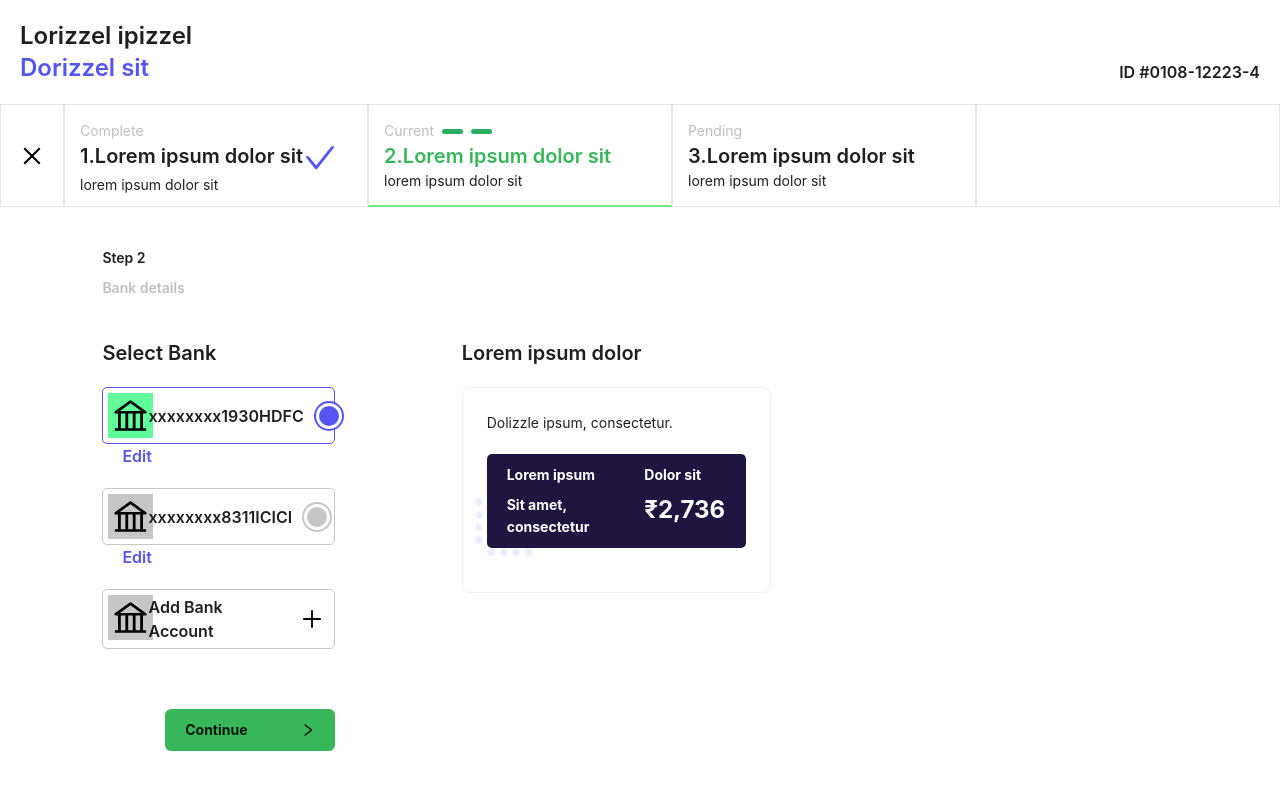
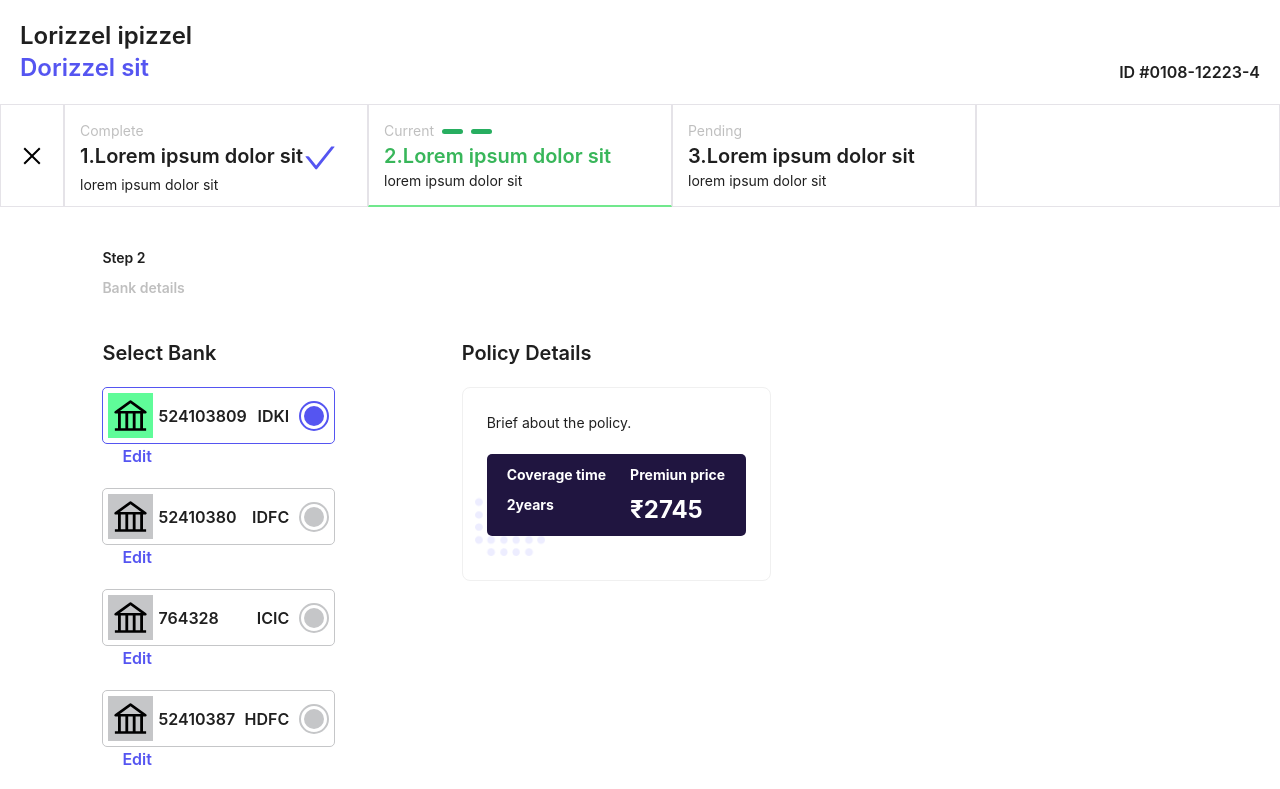
Before and after one commit to ritik07/pannel, a React (Create React App) app: page /claim/step-3/part-2 in a window 1280 px wide. Shown: the top 789 px of the page. Built offline with nearby package versions, Linux system fonts and the light colour scheme.

Commit message:
TASK:bank detail add/edit and create flow added;DONE:100;TIME:1hr 45min

```diff
--- a/src/components/form/form-container/step-3/part-1/part-1.tsx
+++ b/src/components/form/form-container/step-3/part-1/part-1.tsx
@@ -18,16 +18,52 @@ import { setNestedProgress } from "../../../../../redux/actions/tabProgress";
 const { Text, Title } = Typography;
 
 const Part1 = () => {
+  /**
+   * @initialize
+   */
   const dispatch: Function = useDispatch();
   const navigate = useNavigate();
 
-  useEffect(() => {
-    dispatch(setNestedProgress(1));
-  }, []);
-
+  /**
+   * @selectors
+   */
   const nestedProgress = useSelector(
     (state: any) => state.nestedTabProgress.nestedTabProgress
   );
+  const pannelData = useSelector((state: any) => state.pannelData.pannelData);
+
+  function maskingString(str: string, start: number, end: number) {
+    if (
+      !str ||
+      start < 0 ||
+      start >= str.length ||
+      end < 0 ||
+      end > str.length ||
+      start >= end
+    ) {
+      return str;
+    }
+    const maskLength = end - start;
+    const maskedStr =
+      str.substring(0, start) + "*".repeat(maskLength) + str.substring(end);
+    return maskedStr;
+  }
+  useEffect(() => {
+    dispatch(setNestedProgress(1));
+    /**
+     * @Logic check if it is edit mode
+     */
+    console.log("pannelData", pannelData);
+    let isEdit = pannelData.editBank;
+    if (isEdit) {
+      isEdit.Account_Number = maskingString(
+        isEdit.Account_Number,
+        0,
+        isEdit.Account_Number.length - 3
+      );
+      form.setFieldsValue(pannelData.editBank);
+    }
+  }, []);
 
   const [form] = Form.useForm();
 
@@ -74,14 +110,18 @@ const Part1 = () => {
           <Title level={4}>Add Bank Details</Title>
           <Card className="cs-tm-10 cs-bg-fff">
             <Form layout="vertical" form={form}>
-              <Form.Item label="Name on the Account" required name={"name"}>
+              <Form.Item
+                label="Name on the Account"
+                required
+                name={"Account_Name"}
+              >
                 <Input placeholder="Name on the account" />
               </Form.Item>
 
               <Form.Item
                 label="Account Number"
                 required
-                name={"account_number"}
+                name={"Account_Number"}
               >
                 <InputNumber
                   style={{ width: "100%" }}
@@ -92,7 +132,7 @@ const Part1 = () => {
               <Form.Item
                 label="Verify Account Number"
                 required
-                name={"verify_account_number"}
+                name={"Account_Number"}
               >
                 <InputNumber
                   style={{ width: "100%" }}
@@ -100,7 +140,7 @@ const Part1 = () => {
                 />
               </Form.Item>
 
-              <Form.Item name={"ifsc_cdoe"} label="IFSC Code" required>
+              <Form.Item name={"Ifsc_Code"} label="IFSC Code" required>
                 <Input placeholder="IFSC" />
               </Form.Item>
             </Form>
--- a/src/components/form/form-container/step-3/part-2/part-2.tsx
+++ b/src/components/form/form-container/step-3/part-2/part-2.tsx
@@ -1,32 +1,53 @@
 import React, { useEffect } from "react";
-import {
-  Card,
-  Col,
-  Form,
-  Input,
-  InputNumber,
-  Row,
-  Space,
-  Typography,
-} from "antd";
+import { Col, Row, Space, Typography } from "antd";
 import SelectBankButton from "./select-bank-button/select-bank-button";
 import ButtonContinue from "../../../../button-continue/button-continue";
 import PriceView from "./price-view/price-view";
-import { useDispatch } from "react-redux";
+import { useDispatch, useSelector } from "react-redux";
 import {
   setProgress,
   setNestedProgress,
+  setPannelData,
 } from "../../../../../redux/actions/tabProgress";
 import { useNavigate } from "react-router-dom";
 
 const { Text, Title } = Typography;
 
 const Part2 = () => {
+  /**
+   * @initialize
+   */
   const navigate = useNavigate();
   const dispatch: Function = useDispatch();
 
+  /**
+   * @selectors
+   */
+  const pannelData = useSelector((state: any) => state.pannelData.pannelData);
+
   useEffect(() => {
     dispatch(setNestedProgress(3));
+    /**
+     * @Logic clear editBank from session and redux once user comes here
+     */
+    let sessionUserData: any = sessionStorage.getItem("userData");
+    let temp = JSON.parse(sessionUserData);
+    sessionStorage.setItem(
+      "userData",
+      JSON.stringify({
+        ...temp,
+        editBank: undefined,
+      })
+    );
+    /**
+     * sync redux with session storage
+     */
+    dispatch(
+      setPannelData({
+        ...temp,
+        editBank: undefined,
+      })
+    );
   }, []);
 
   const handleOnContinue = () => {
@@ -51,7 +72,7 @@ const Part2 = () => {
             <div>
               <Title level={4}>Select Bank</Title>
               <div className="cs-tm-20">
-                <SelectBankButton />
+                <SelectBankButton bankData={pannelData.account_details} />
               </div>
             </div>
             <Row>
@@ -70,7 +91,7 @@ const Part2 = () => {
         <Col span={1}></Col>
 
         <Col xl={7} sm={9} className="cs-tm-10">
-          <PriceView />
+          <PriceView policyData={pannelData.policy_details[0]} />
         </Col>
       </Row>
     </div>
--- a/src/components/form/form-container/step-3/part-2/price-view/price-view.tsx
+++ b/src/components/form/form-container/step-3/part-2/price-view/price-view.tsx
@@ -5,32 +5,40 @@ import bg from "../../.../../../assets/bg.png";
 
 const { Text, Title } = Typography;
 
-const PriceView = () => {
+interface IPriceView {
+  policyData: any;
+}
+
+const PriceView = ({ policyData }: IPriceView) => {
   return (
     <div>
       <Col span={24}>
         <Space direction="vertical">
-          <Title level={4}>Lorem ipsum dolor</Title>
+          <Title level={4}>Policy Details</Title>
         </Space>
 
         <div className="cs-tm-20">
           <Card className={CSS.container}>
-            <Text>Dolizzle ipsum, consectetur.</Text>
-            <div className={CSS.cs_feature_pricing_container + " cs-tm-20 cs-bm-20"}>
+            <Text>Brief about the policy.</Text>
+            <div
+              className={
+                CSS.cs_feature_pricing_container + " cs-tm-20 cs-bm-20"
+              }
+            >
               <Row gutter={[20, 20]}>
                 <Col span={12}>
                   <Space direction="vertical" className="cs-lm-10">
-                    <Text className="cs-clr-fff cs-fw-700">Lorem ipsum</Text>
+                    <Text className="cs-clr-fff cs-fw-700">Coverage time</Text>
                     <Text className="cs-clr-fff cs-fw-700">
-                      Sit amet, consectetur
+                      {policyData.coverage}
                     </Text>
                   </Space>
                 </Col>
                 <Col span={11} className="cs-dis-flex cs-jc-end">
                   <Space direction="vertical">
-                    <Text className="cs-clr-fff cs-fw-700">Dolor sit</Text>
+                    <Text className="cs-clr-fff cs-fw-700">Premiun price</Text>
                     <Title level={3} className="cs-clr-fff cs-fw-700">
-                      ₹2,736
+                      ₹{policyData.premium}
                     </Title>
                   </Space>
                 </Col>
--- a/src/components/form/form-container/step-3/part-2/select-bank-button/button-card.tsx
+++ b/src/components/form/form-container/step-3/part-2/select-bank-button/button-card.tsx
@@ -2,6 +2,9 @@ import React from "react";
 import { BankOutlined, PlusOutlined } from "@ant-design/icons";
 import CSS from "./select-bank-button.module.scss";
 import { Typography, Row, Col } from "antd";
+import { useNavigate } from "react-router-dom";
+import { useDispatch } from "react-redux";
+import { setPannelData } from "../../../../../../redux/actions/tabProgress";
 
 interface IButtonCard {
   data: any[];
@@ -12,16 +15,46 @@ interface IButtonCard {
 const { Text, Title } = Typography;
 
 const ButtonCard = ({ data, active, onSelect }: IButtonCard) => {
+  const navigate = useNavigate();
+  const dispatch: Function = useDispatch();
+
+  const handleEdit = (item: {}) => {
+    let sessionUserData: any = sessionStorage.getItem("userData");
+    let temp = JSON.parse(sessionUserData);
+    sessionStorage.setItem(
+      "userData",
+      JSON.stringify({
+        ...temp,
+        editBank: item,
+      })
+    );
+    /**
+     * sync redux with session storage
+     */
+    dispatch(
+      setPannelData({
+        ...temp,
+        editBank: item,
+      })
+    );
+    navigate("/claim/step-3/part-1");
+  };
+
+  const addNewBank = () => {
+    navigate("/claim/step-3/part-1");
+  };
+
   return (
     <div>
       {data.map((item) => {
         return (
-          <Row className="cs-bm-20" key={item.id}>
+          <Row className="cs-bm-20" key={item.Account_Number}>
             <Col
               span={20}
               onClick={() => onSelect(item.id)}
               className={`${
-                active === item.id
+                // active === item.id
+                item.active
                   ? CSS.cs_active_bank_card_container
                   : CSS.cs_bank_card_container
               } cs-cursor-pointer`}
@@ -31,7 +64,8 @@ const ButtonCard = ({ data, active, onSelect }: IButtonCard) => {
                   <BankOutlined
                     className={
                       `${
-                        active === item.id
+                        // active === item.id
+                        item.active
                           ? CSS.cs_active_button
                           : CSS.cs_inactive_button
                       }` + " cs-fs-35"
@@ -43,18 +77,19 @@ const ButtonCard = ({ data, active, onSelect }: IButtonCard) => {
                   span={20}
                   className="cs-dis-flex cs-center cs-w-100 cs-jc-sb"
                 >
-                  <div>
-                    <Title level={5}>{item.no}</Title>
+                  <div className="cs-lm-10">
+                    <Title level={5}>{item.Account_Number}</Title>
                   </div>
 
                   <div className="cs-dis-flex">
                     <div className="cs-dis-flex cs-center">
-                      <Title level={5}>{item.name}</Title>
+                      <Title level={5}>{item.Bank_Name}</Title>
                     </div>
                     <div
                       className={
                         `${
-                          active === item.id
+                          // active === item.id
+                          item.active
                             ? CSS.outer_radio_btn
                             : CSS.outer_radio_btn_inactive
                         }` + " cs-lm-10 cs-dis-flex cs-center"
@@ -62,9 +97,8 @@ const ButtonCard = ({ data, active, onSelect }: IButtonCard) => {
                     >
                       <div
                         className={`${
-                          active === item.id
-                            ? CSS.radio_btn
-                            : CSS.radio_btn_inactive
+                          // active === item.id
+                          item.active ? CSS.radio_btn : CSS.radio_btn_inactive
                         }`}
                       />
                     </div>
@@ -74,7 +108,11 @@ const ButtonCard = ({ data, active, onSelect }: IButtonCard) => {
             </Col>
 
             <Col className="cs-lm-20 cs-dis-flex cs-center">
-              <Title level={5} className="cs-color-primary cs-cursor-pointer">
+              <Title
+                level={5}
+                className="cs-color-primary cs-cursor-pointer"
+                onClick={() => handleEdit(item)}
+              >
                 Edit
               </Title>
             </Col>
@@ -86,6 +124,7 @@ const ButtonCard = ({ data, active, onSelect }: IButtonCard) => {
         <Row className="cs-bm-20">
           <Col
             span={20}
+            onClick={addNewBank}
             // onClick={() => onSelect(item.id)}
             className={`${CSS.cs_bank_card_container} cs-cursor-pointer`}
           >
@@ -100,7 +139,7 @@ const ButtonCard = ({ data, active, onSelect }: IButtonCard) => {
                 span={20}
                 className="cs-dis-flex cs-center cs-w-100 cs-jc-sb"
               >
-                <div>
+                <div className="cs-lm-10">
                   <Title level={5}>{"Add Bank Account"}</Title>
                 </div>
 
--- a/src/components/form/form-container/step-3/part-2/select-bank-button/select-bank-button.tsx
+++ b/src/components/form/form-container/step-3/part-2/select-bank-button/select-bank-button.tsx
@@ -1,11 +1,11 @@
 import React, { useState } from "react";
 import ButtonCard from "./button-card";
 
-const DUMMY = [
-  { name: "HDFC", no: "xxxxxxxx1930", id: 1 },
-  { name: "ICICI", no: "xxxxxxxx8311", id: 3 },
-];
-const SelectBankButton = () => {
+interface ISelectBankProps {
+  bankData: any[];
+}
+
+const SelectBankButton = ({ bankData }: ISelectBankProps) => {
   const [activeAccount, setActiveAccount] = useState(1);
 
   const onSelect = (activeId: number) => {
@@ -14,7 +14,7 @@ const SelectBankButton = () => {
 
   return (
     <div>
-      <ButtonCard data={DUMMY} active={activeAccount} onSelect={onSelect} />
+      <ButtonCard data={bankData} active={activeAccount} onSelect={onSelect} />
     </div>
   );
 };
--- a/src/pages/form/index.tsx
+++ b/src/pages/form/index.tsx
@@ -58,6 +58,7 @@ const RESPONSE_API = {
         Account_Name: "amit ky",
         Ifsc_Code: "IDKI000321",
         Bank_Name: "IDKI",
+        active: true,
       },
       {
         Account_Number: "52410380",
```
Also changed, not shown: src/components/form/form-container/step-3/part-0/part-0.tsx (+12 -3 lines).
